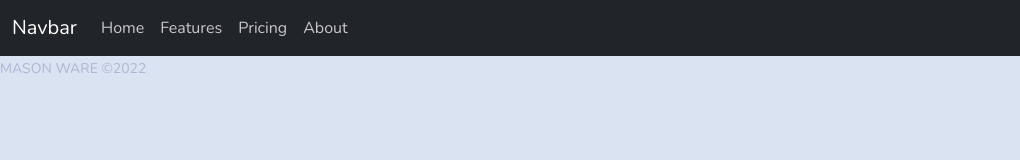
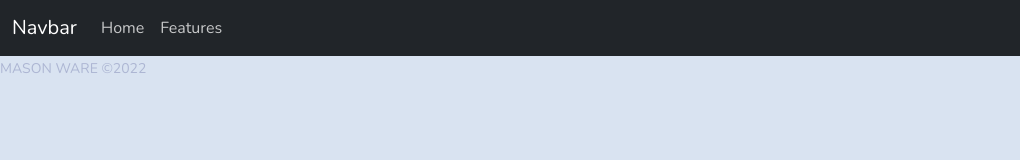
Before and after one commit to masonrware/jarvis-assistant, an Electron app: page src/ui/index.html in a window 1020 px wide. Drawn offline with nearby package versions, Linux system fonts and the light colour scheme.

Commit message:
cleared navbar

```diff
--- a/src/ui/index.html
+++ b/src/ui/index.html
@@ -27,12 +27,7 @@
               <li class="nav-item">
                 <a class="nav-link" href="#">Features</a>
               </li>
-              <li class="nav-item">
-                <a class="nav-link" href="#">Pricing</a>
-              </li>
-              <li class="nav-item">
-                <a class="nav-link" href="#">About</a>
-              </li>
+
             </ul>
           </div>
         </div>
```
